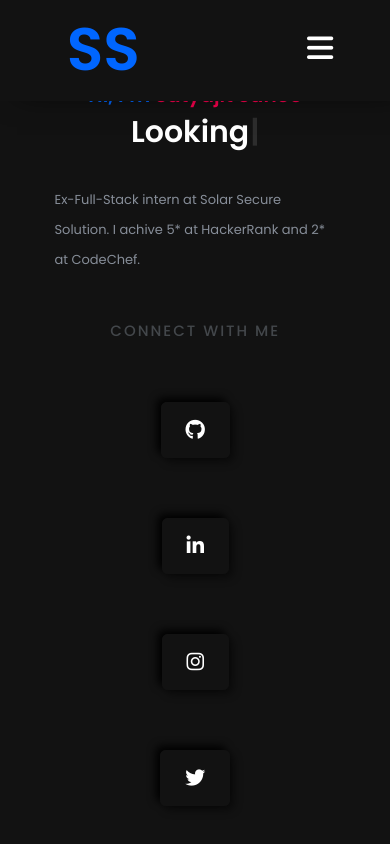
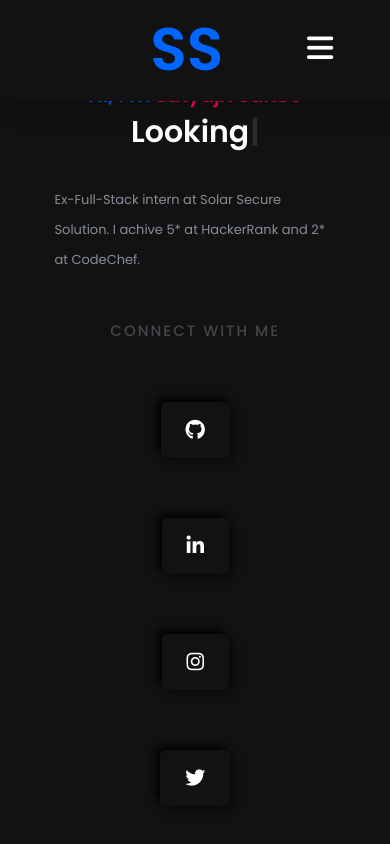
Before and after one commit to Satyajit-Sahoo45/My_Portfolio, a React (Create React App) app in the folder portfolio_frontend/: page / in a window 390 px wide. Shown: the top 844 px of the page. Built offline with nearby package versions, Linux system fonts and the light colour scheme.

Commit message:
updated-features-2

```diff
--- a/portfolio_frontend/src/component/Header/Header.js
+++ b/portfolio_frontend/src/component/Header/Header.js
@@ -6,7 +6,13 @@ const Header = () => {
   return (
     <>
       <header className='header'>
-        <div className='container d_flex'>
+        <div className='container d_flex reverse'>
+
+        <input type="checkbox" id="check" />
+          <label htmlFor="check" className="checkbtn">
+            <i class="fa-solid fa-bars"></i>
+          </label>
+
           <div className='logo'>
             <h1> SS </h1>
           </div>
@@ -29,10 +35,6 @@ const Header = () => {
             </ul>
 
           </div>
-          <input type="checkbox" id="check" />
-          <label htmlFor="check" className="checkbtn">
-            <i class="fa-solid fa-bars"></i>
-          </label>
         </div>
       </header>
     </>
--- a/portfolio_frontend/src/component/Header/header.css
+++ b/portfolio_frontend/src/component/Header/header.css
@@ -67,7 +67,7 @@ header ul li a:hover {
   transition: 0.5s;
 }
 
-@media (max-width: 1024px) {
+@media (max-width: 926px) {
   .logo {
     font-size: 30px;
     padding-left: 50px;
@@ -83,7 +83,6 @@ header ul li a:hover {
     display: block;
   }
 
-
   .container .navlink ul {
     position: fixed;
     width: 100%;
@@ -94,6 +93,10 @@ header ul li a:hover {
     text-align: center;
     transition: all .5s;
     flex-direction: column;
+  }
+
+  .reverse{
+    flex-direction: row-reverse;
   }
 
 
```
